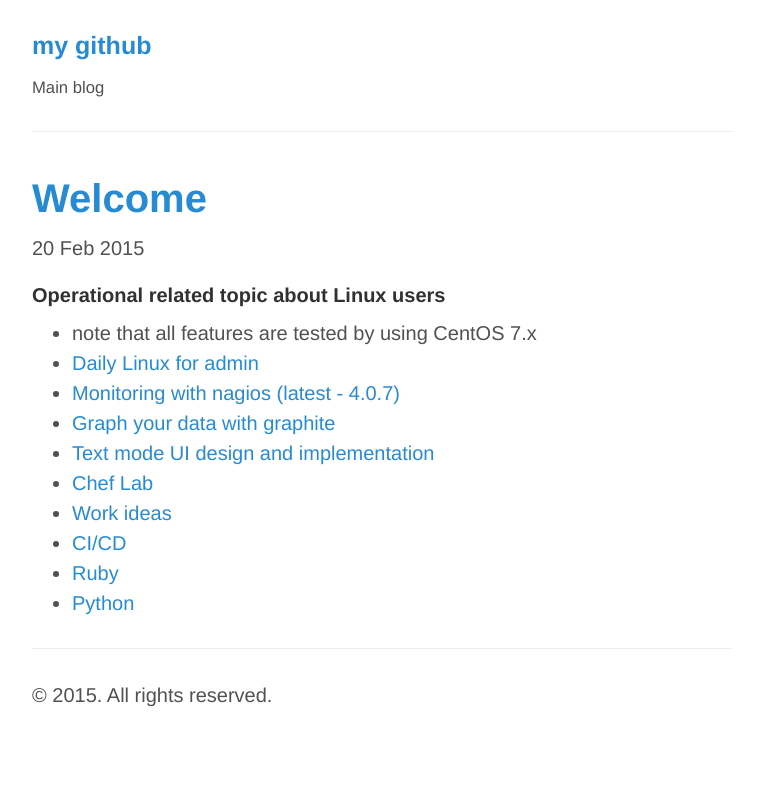
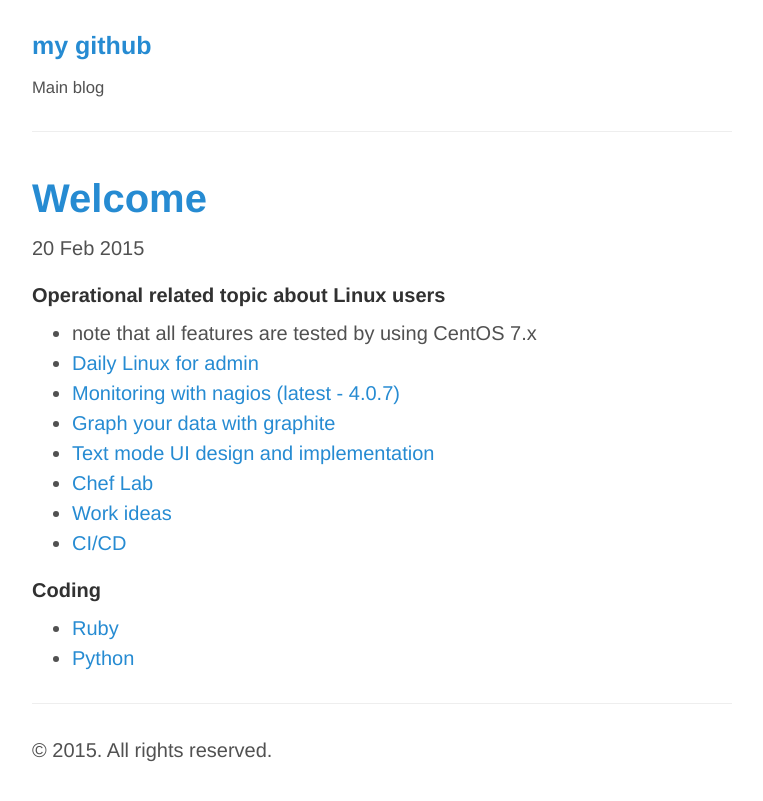
Before and after one commit to boonchu/boonchu.github.io, a Jekyll site: the page built from index.html, in a window 1280 px wide. Shown: the top 801 px of the page, without its empty margins (258-1021 px from the left). Built offline with Jekyll 4.4.1, drawn with Linux system fonts in a browser that asks for light colours.

Commit message:
Update 2015-02-20-welcome.md

```diff
--- a/_posts/2015-02-20-welcome.md
+++ b/_posts/2015-02-20-welcome.md
@@ -8,5 +8,7 @@
 - [Chef Lab](https://github.com/boonchu/Cheflabs)
 - [Work ideas](https://github.com/boonchu/opslab/tree/master/tools/ideas)
 - [CI/CD](https://github.com/boonchu/CI)
+
+##### Coding
 - [Ruby](https://github.com/boonchu/rubylab)
 - [Python](https://github.com/boonchu/python3lab)
```
